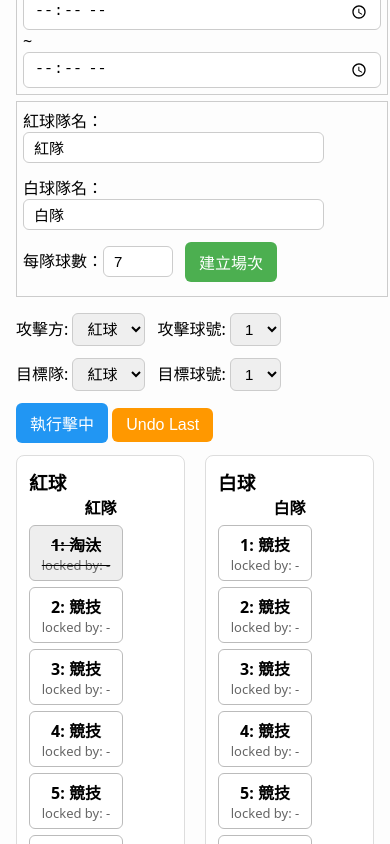
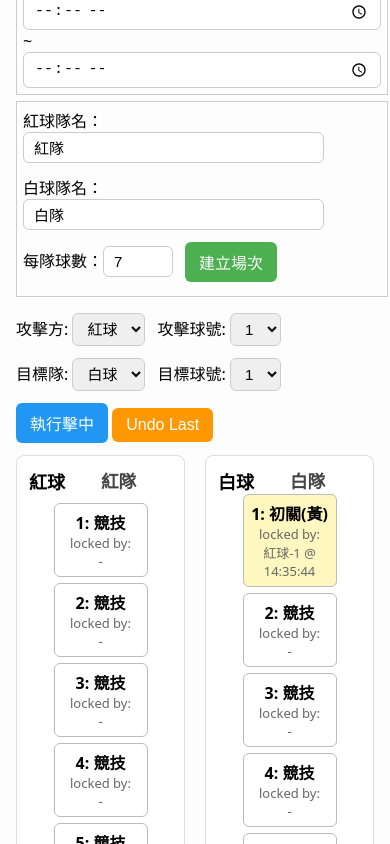
Before and after one commit to jet-cheng/WiserBall, a plain HTML site: page index.html in a window 390 px wide. Both pictures are taken after a click on the button "執行擊中". Shown: the part 512-1356 px from the top of the page. Drawn offline with nearby package versions, Linux system fonts and the light colour scheme.

Commit message:
10/16modify

```diff
--- a/index.html
+++ b/index.html
@@ -99,6 +99,22 @@
     }
   }
 
+  @media (max-width: 600px) {
+    .team-card {
+      flex: 1 1 100%;
+    }
+    .balls {
+      justify-content: center;
+    }
+    h3 {
+      font-size: 18px;
+    }
+    .small {
+      font-size: 12px;
+    }
+  }
+
+
   /* ===== 計分板與球狀態 ===== */
   .board {
     display: flex;
@@ -191,30 +207,6 @@
     font-size: 16px;
     color: #333;
   }
-  /* 手機版：直向顯示 */
-  /* @media(max-width:600px){
-    .result-table, .result-table thead, .result-table tbody, .result-table tr {
-      display: block;
-      width: 100%;
-    }
-    .result-table tr {
-      margin-bottom: 10px;
-      border: 1px solid #ddd;
-      border-radius: 6px;
-      overflow: hidden;
-    }
-    .result-table td, .result-table th {
-      display: block;
-      text-align: left;
-      padding: 8px;
-      border: none;
-      border-bottom: 1px solid #eee;
-    }
-    .result-table td:last-child {
-      border-bottom: none;
-    }
-  }
-  */
 
 @media screen and (max-width: 600px) {
   .result-table {
@@ -531,11 +523,13 @@ function initGame(){
   const a = '紅球';
   const b = '白球';
   const n = parseInt(document.getElementById('ballsPerTeam').value)||7;
+  // 初始化 state
   state.teams = [a,b];
   state.ballsPerTeam = n;
   state.balls = {};
   state.history = [];
   state.undoStack = [];
+  // 初始化各球狀態
   for(const t of state.teams){
     for(let i=1;i<=n;i++){
       state.balls[`${t}-${i}`] = {team:t, id:i, state:0, locked_by:[]};
@@ -547,6 +541,18 @@ function initGame(){
   // 🔹 更新比賽結果表的隊名
   document.getElementById("resultTeamA").innerText = ta;
   document.getElementById("resultTeamB").innerText = tb;
+
+  // ✅ 預設攻擊方 / 目標隊
+  const attTeamSel = document.getElementById('attTeam');
+  const tgtTeamSel = document.getElementById('tgtTeam');
+  const attBallSel = document.getElementById('attBall');
+  const tgtBallSel = document.getElementById('tgtBall');
+
+  // 預設紅球攻擊、白球防守
+  attTeamSel.value = "紅球";
+  tgtTeamSel.value = "白球";
+  attBallSel.value = "1";
+  tgtBallSel.value = "1";
 }
 
 //攻擊方 改變 → 攻擊球號 只會顯示「狀態=競技」的球號
@@ -605,66 +611,88 @@ function renderSelectors(){
 }
 
 
-function renderBoard(){
+function renderBoard() {
   const area = document.getElementById('boardArea');
   area.innerHTML = '';
 
-  for(const t of state.teams){
+  for (const t of state.teams) {
     // 初始化隊伍統計資料
-    if(!state.stats) state.stats = {};
-    if(!state.stats[t]) {
-      state.stats[t] = {pause:0, foul:0, setup:0};
+    if (!state.stats) state.stats = {};
+    if (!state.stats[t]) {
+      state.stats[t] = { pause: 0, foul: 0, setup: 0 };
     }
 
     const card = document.createElement('div');
-    card.className='team-card';
+    card.className = 'team-card';
+    card.style.flex = "1";
+    card.style.display = "flex";
+    card.style.flexDirection = "column";
+    card.style.justifyContent = "space-between";
 
-    // 🔹 Header：系統隊名 (紅球/白球) + 使用者輸入的隊名
-    const headerRow = document.createElement('div');
-    headerRow.style.display = "flex";
-    headerRow.style.justifyContent = "space-between";
-    headerRow.style.alignItems = "center";
-    headerRow.style.marginBottom = "6px";
-    headerRow.style.flexWrap = "wrap"; // RWD，自動換行
+    // 標題列（隊名 + 使用者輸入名稱）
+    const header = document.createElement('div');
+    header.style.display = "flex";
+    header.style.justifyContent = "space-between";
+    header.style.alignItems = "center";
+    header.style.flexWrap = "wrap";
 
     const h = document.createElement('h3');
-    h.textContent = `${t}`; // 系統隊名
+    h.textContent = `${t}`;
     h.style.margin = "0";
+    h.style.whiteSpace = "nowrap";
 
-    const teamNameLabel = document.createElement('div');
-    teamNameLabel.textContent = (t === state.teams[0])
-      ? document.getElementById('teamAname').value
-      : document.getElementById('teamBname').value;
-    teamNameLabel.style.fontWeight = "bold";
-    teamNameLabel.style.fontSize = "16px";
-    teamNameLabel.style.textAlign = "center";
-    teamNameLabel.style.flex = "1"; // 讓它置中對齊
-    teamNameLabel.style.minWidth = "120px";
+    const teamNameInput = document.getElementById(
+      t.includes("紅") ? "teamAname" : "teamBname"
+    );
+    const userTeamName = teamNameInput ? teamNameInput.value : t;
 
-    headerRow.appendChild(h);
-    headerRow.appendChild(teamNameLabel);
-    card.appendChild(headerRow);
+    const teamNameDisplay = document.createElement('div');
+    teamNameDisplay.textContent = userTeamName;
+    teamNameDisplay.style.fontWeight = "700";
+    teamNameDisplay.style.textAlign = "center";
+    teamNameDisplay.style.flex = "1";
+    teamNameDisplay.style.fontSize = "1.1em";
+    teamNameDisplay.style.color = "#444";
 
-    // 🔹 球狀態
+    header.appendChild(h);
+    header.appendChild(teamNameDisplay);
+    card.appendChild(header);
+
+    // 球狀態顯示
     const ballsWrap = document.createElement('div');
-    ballsWrap.className='balls';
-    for(let i=1;i<=state.ballsPerTeam;i++){
+    ballsWrap.className = 'balls';
+    for (let i = 1; i <= state.ballsPerTeam; i++) {
       const key = `${t}-${i}`;
       const b = state.balls[key];
       const el = document.createElement('div');
       el.className = `ball s${b.state}`;
       let lab = `${b.id}: `;
-      if(b.state===0) lab += '競技';
-      else if(b.state===1) lab += '初關(黃)';
-      else if(b.state===2) lab += '二關(紅)';
+      if (b.state === 0) lab += '競技';
+      else if (b.state === 1) lab += '初關(黃)';
+      else if (b.state === 2) lab += '二關(紅)';
       else lab += '淘汰';
-      el.innerHTML = `<div style="font-weight:700">${lab}</div>
-        <div class="small">locked by: ${b.locked_by.join(', ')||'-'}</div>`;
+
+      // 🕒 locked_by 顯示處理
+      let lockedList = "-";
+      if (b.locked_by && b.locked_by.length > 0) {
+        lockedList = b.locked_by
+          .map(l => {
+            if (typeof l === "string") return l; // 舊資料兼容
+            const time = new Date(l.time);
+            const timeStr = time.toLocaleTimeString('zh-TW', { hour12: false });
+            return `${l.key} @ ${timeStr}`;
+          })
+          .join("<br>");
+      }
+
+      el.innerHTML = `
+        <div style="font-weight:700">${lab}</div>
+        <div class="small">locked by:<br>${lockedList}</div>`;
       ballsWrap.appendChild(el);
     }
     card.appendChild(ballsWrap);
 
-    // 🔹 暫停 / 犯規 / 佈球
+    // 隊伍統計控制區
     const controls = document.createElement('div');
     controls.style.marginTop = "10px";
     controls.innerHTML = `
@@ -680,141 +708,138 @@ function renderBoard(){
     `;
     card.appendChild(controls);
 
+    // ✅ 佈球達3次隱藏 +1 按鈕（僅Reset後恢復）
+    const setupBtn = controls.querySelector(`#${t}-setup-btn`);
+    if (state.stats[t].setup >= 3 && setupBtn) {
+      setupBtn.style.display = "none";
+    }
+
     area.appendChild(card);
-
-    // 🔹 檢查佈球達 3 次 → 隱藏 +1 按鈕
-    if(state.stats[t].setup >= 3){
-      const btn = document.getElementById(`${t}-setup-btn`);
-      if(btn) btn.style.display = "none";
-    }
   }
 
-  // 🔹 更新歷史紀錄
+  // 更新歷史紀錄
   const hist = document.getElementById('history');
-  hist.innerHTML = state.history.slice().reverse().map(x=>`<div>${x}</div>`).join('');
-  document.getElementById('scoreArea').style.display='none';
-  document.getElementById('shootoutArea').innerHTML='';
+  hist.innerHTML = state.history
+    .slice()
+    .reverse()
+    .map(x => `<div>${x}</div>`)
+    .join('');
+
+  // 隱藏不需顯示的區域
+  document.getElementById('scoreArea').style.display = 'none';
+  document.getElementById('shootoutArea').innerHTML = '';
 }
+
 
 
 function keyOf(team, id){ return `${team}-${id}`; }
 
-function doHit(attTeam, attBall, tgtTeam, tgtBall){
+function doHit(attTeam, attBall, tgtTeam, tgtBall) {
   const aKey = keyOf(attTeam, attBall);
   const tKey = keyOf(tgtTeam, tgtBall);
   const attacker = state.balls[aKey];
   const target = state.balls[tKey];
-  if(!attacker || !target){ alert('球不存在'); return; }
-  // save for undo (deep-ish copy)
+  if (!attacker || !target) { alert('球不存在'); return; }
+
+  // save for undo
   state.undoStack.push(JSON.stringify(state.balls));
-  // Ignore hits if attacker eliminated
-  if(attacker.state >=3){
+
+  // 若攻擊者已淘汰 → 無效
+  if (attacker.state >= 3) {
     pushHistory(`${aKey} 企圖攻擊 ${tKey} 但攻擊者已淘汰（無效）`);
     return;
   }
-  // If target already eliminated -> no effect
-  if(target.state >=3){
+  // 若目標已淘汰 → 無效
+  if (target.state >= 3) {
     pushHistory(`${aKey} 攻擊 ${tKey} 但目標已淘汰（無效）`);
     return;
   }
 
-  // Case: mis-hit (same team)
-  if(attacker.team === target.team){
-    // attacker out
+  // 🟥 誤擊處理
+  if (attacker.team === target.team) {
     attacker.state = 3;
-    pushHistory(`${aKey} 誤擊 ${tKey} -> 誤擊者 ${aKey} 出局；${tKey} 被初關/加關`);
-    // Increase target state by 1 (unless already eliminated) and record MIS lock
-    if(target.state < 3){
+    pushHistory(`${aKey} 誤擊 ${tKey} → 攻擊者出局；${tKey} 被加關`);
+    if (target.state < 3) {
       target.state = Math.min(3, target.state + 1);
-      // mark MIS lock with prefix so we can differentiate
-      target.locked_by.push(`MIS-${aKey}`);
-      if(target.state>=3){
-        // fully eliminated: clear locked_by (per manual it's out)
-        // leave locked_by cleared
+      target.locked_by.push({ key: `MIS-${aKey}`, time: Date.now() });
+      if (target.state >= 3) {
         target.locked_by = [];
         pushHistory(`${tKey} 已被誤擊出局`);
       } else {
-        pushHistory(`${tKey} 現在為 ${target.state===1? '初關(黃)':'二關(紅)'} (被 MIS-${aKey})`);
+        pushHistory(`${tKey} 現在為 ${target.state === 1 ? '初關(黃)' : '二關(紅)'} (被 MIS-${aKey})`);
       }
     }
-    // Also, rule: when a team member hits an opponent ball, that may free mis-hit locked balls
     renderBoard();
     return;
   }
 
-  // Normal attack: attacker hits opponent's ball
-  // Add attacker key to target.locked_by
-  target.locked_by.push(aKey);
-  // If target was locked_by mis entries? We'll handle 解關 logic below.
-  // If this opponent ball (the one being hit) currently locks any of attacker's team balls, then hitting it will free those.
-  // But first, increment target state
+  // 🟦 正常擊中：攻擊者擊中對方球
+  target.locked_by.push({ key: aKey, time: Date.now() });
   target.state = Math.min(3, target.state + 1);
-  if(target.state>=3){
-    // eliminated: clear locked_by
+  if (target.state >= 3) {
     target.locked_by = [];
-    pushHistory(`${aKey} 擊中 ${tKey} -> 淘汰`);
+    pushHistory(`${aKey} 擊中 ${tKey} → 淘汰`);
   } else {
-    pushHistory(`${aKey} 擊中 ${tKey} -> ${target.state===1? '初關(黃)':'二關(紅)'} (locked_by  ${aKey})`);
+    pushHistory(`${aKey} 擊中 ${tKey} → ${target.state === 1 ? '初關(黃)' : '二關(紅)'} (locked_by: ${aKey})`);
   }
 
-  // 解關檢查：當某隊擊中對方球 X 時，要檢查是否因此可以解救我方被 X 鎖住的球
-  // (若被擊中的球 (tKey) 曾鎖住攻擊方的某顆球，則移除其在那顆球 locked_by 的對應 entry 並減少該球狀態)
-  // 找到攻擊者隊伍中任一球其 locked_by 包含 tKey (也就是那顆被擊中球原本鎖住我方球)：
+  // 🟢 解關邏輯：按時間順序只解救一顆被該球鎖住的我方球
   const myTeam = attacker.team;
   const oppTeam = target.team;
   let freedAny = 0;
-  // iterate my team balls and remove one entry per matching
-  for(let i=1;i<=state.ballsPerTeam;i++){
+  let earliest = null;
+
+  // 找出所有被 tKey 鎖住的我方球（根據 locked_by.time 最早的）
+  for (let i = 1; i <= state.ballsPerTeam; i++) {
     const bk = `${myTeam}-${i}`;
     const myBall = state.balls[bk];
-    // find index of tKey in locked_by
-    const idx = myBall.locked_by.indexOf(tKey);
-    if(idx !== -1){
-      // remove one instance
-      myBall.locked_by.splice(idx,1);
-      // decrement its state by 1 (but not below 0)
-      if(myBall.state>0) myBall.state = myBall.state - 1;
-      freedAny++;
-      pushHistory(`${aKey} 擊中 ${tKey} ，解救了我方 ${bk}（被 ${tKey} 所關） -> ${myBall.state===0? '競技':'初關/二關'} `);
-
-      // NOTE: per手冊，一次擊中可解救一顆被該球關住的我方球；繼續尋找其他被同一球關住的（若多個則會逐個解救）
-      // continue to search: keep freeing as long as target ball tKey had been locking my balls
+    for (let j = 0; j < myBall.locked_by.length; j++) {
+      const lock = myBall.locked_by[j];
+      if (lock.key === tKey) {
+        if (!earliest || lock.time < earliest.time) {
+          earliest = { ball: myBall, index: j, key: bk, time: lock.time };
+        }
+      }
     }
   }
-  // 如果沒有 freedAny，依手冊規定：若該被擊中球並沒有鎖住我方任何球，但我方有因「誤擊」而被關的球
-  // 那麼可用擊中一顆不鎖住任何我方球的對方球來解救誤擊所關住的球
-  if(freedAny===0){
-    // find if attacker.team 有因 MIS 而被關的球
+
+  // 若有找到最早被鎖住的球，解救它
+  if (earliest) {
+    const { ball, index, key } = earliest;
+    ball.locked_by.splice(index, 1);
+    if (ball.state > 0) ball.state -= 1;
+    freedAny++;
+    pushHistory(`${aKey} 擊中 ${tKey} ，解救了 ${key}（最早被 ${tKey} 鎖住） → ${ball.state === 0 ? '競技' : '初關/二關'}`);
+  }
+
+  // 若沒解到，則進入「誤擊解救檢查」
+  if (freedAny === 0) {
     let misLockedBalls = [];
-    for(let i=1;i<=state.ballsPerTeam;i++){
+    for (let i = 1; i <= state.ballsPerTeam; i++) {
       const bk = `${myTeam}-${i}`;
       const myBall = state.balls[bk];
-      // if locked_by contains an entry starting with MIS-
-      if(myBall.locked_by.some(x=>x.startsWith('MIS-'))){
+      if (myBall.locked_by.some(x => x.key.startsWith('MIS-'))) {
         misLockedBalls.push(bk);
       }
     }
-    if(misLockedBalls.length>0){
-      // But per rule we may only use this hit to free MIS if the hit opponent ball (tKey) is NOT currently locking any myTeam ball.
-      // Make sure tKey isn't currently in locked_by of any of my team balls (we already tested above)
+
+    if (misLockedBalls.length > 0) {
       let tkeyLocksAny = false;
-      for(let i=1;i<=state.ballsPerTeam;i++){
+      for (let i = 1; i <= state.ballsPerTeam; i++) {
         const bk = `${myTeam}-${i}`;
         const myBall = state.balls[bk];
-        if(myBall.locked_by.includes(tKey)) { tkeyLocksAny = true; break; }
+        if (myBall.locked_by.some(x => x.key === tKey)) { tkeyLocksAny = true; break; }
       }
-      if(!tkeyLocksAny){
-        // free one mis-locked ball (先前被誤擊的那顆). 找出第一個有 MIS- 的
-        for(let i=1;i<=state.ballsPerTeam;i++){
+
+      if (!tkeyLocksAny) {
+        for (let i = 1; i <= state.ballsPerTeam; i++) {
           const bk = `${myTeam}-${i}`;
           const myBall = state.balls[bk];
-          const midx = myBall.locked_by.findIndex(x=>x.startsWith('MIS-'));
-          if(midx!==-1){
-            // remove that MIS entry
-            myBall.locked_by.splice(midx,1);
-            // decrement its state by 1
-            if(myBall.state>0) myBall.state = myBall.state - 1;
-            pushHistory(`${aKey} 擊中 ${tKey} (未鎖我方球) -> 解救了因誤擊被關的我方 ${bk}`);
+          const midx = myBall.locked_by.findIndex(x => x.key.startsWith('MIS-'));
+          if (midx !== -1) {
+            myBall.locked_by.splice(midx, 1);
+            if (myBall.state > 0) myBall.state -= 1;
+            pushHistory(`${aKey} 擊中 ${tKey}（未鎖球）→ 解救了因誤擊被關的 ${bk}`);
             break;
           }
         }
```
